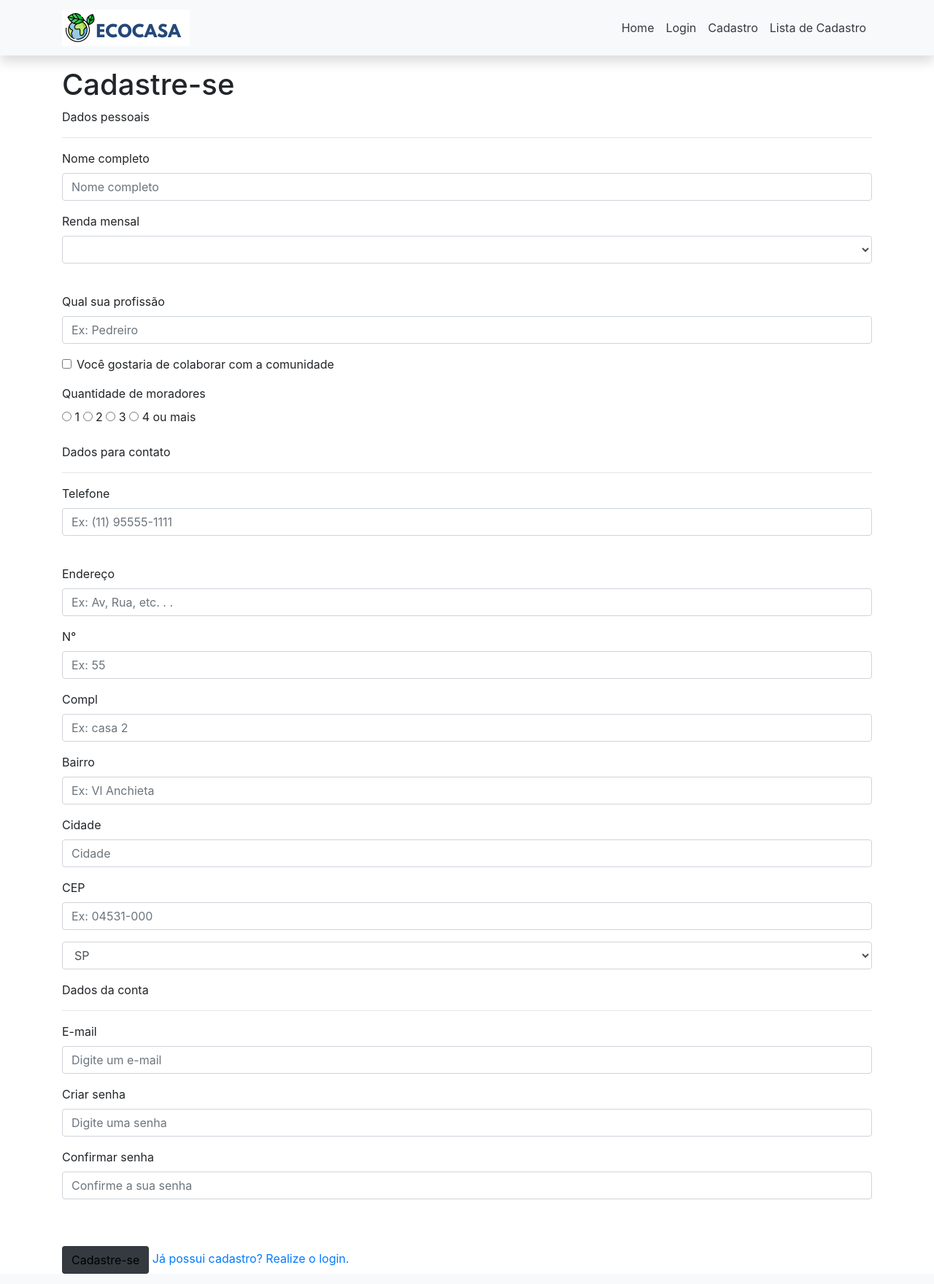
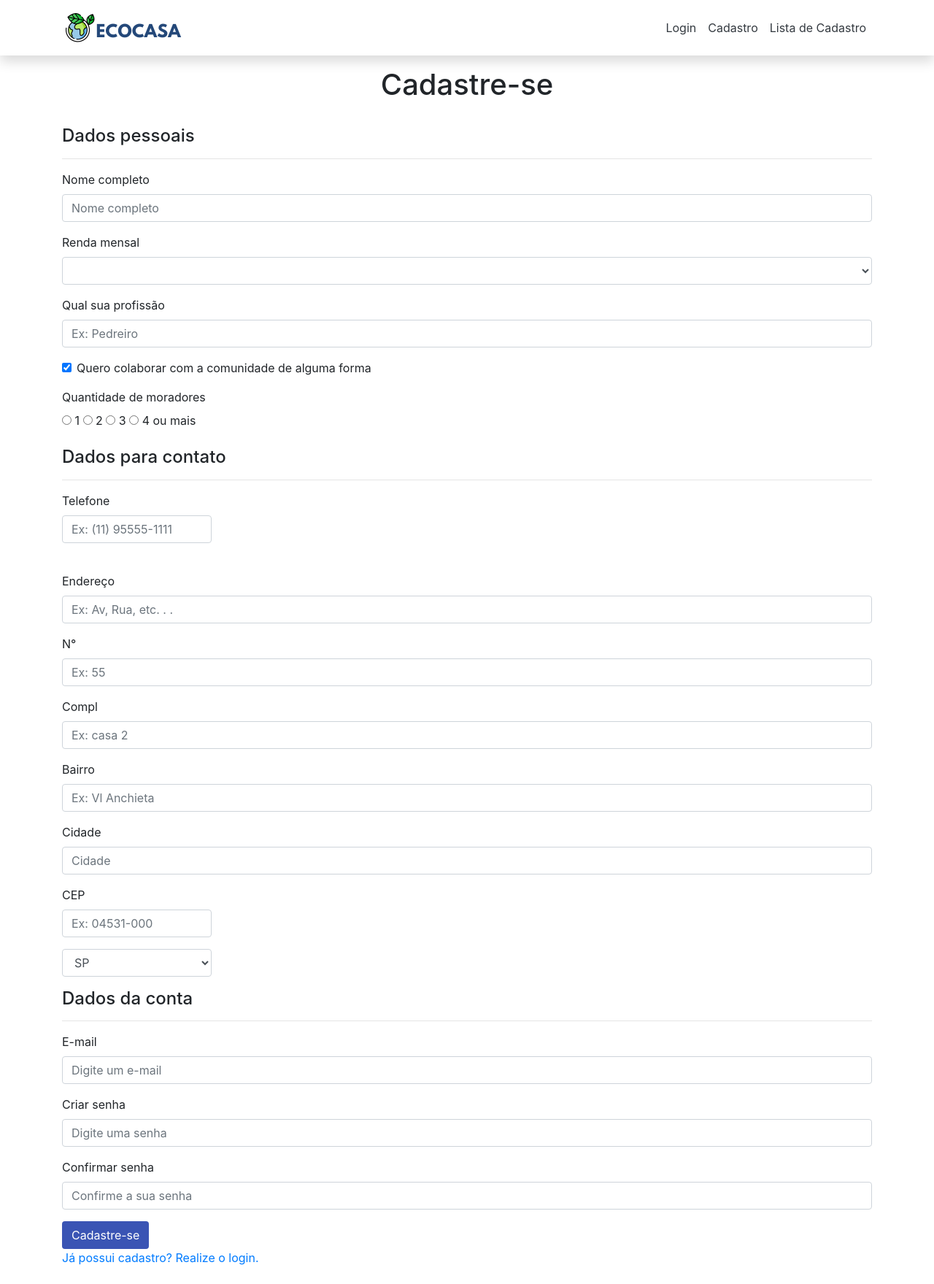
Before and after one commit to Squad9-RecodePro/ecoLarAnchieta, a PHP site: page /cadastro.html in a window 1280 px wide. Shown: the whole page at 73% size. Run offline with PHP 8.4, Linux system fonts and the light colour scheme.

Commit message:
alterações de estilo

```diff
--- a/cadastro.html
+++ b/cadastro.html
@@ -2,29 +2,34 @@
 <html lang="pt-br">
 
 <head>
-	<meta charset="UTF-8" />
-	<meta name="viewport" content="width=device-width, initial-scale=1.0" />
+	<meta charset="utf-8" />
+	<meta name="viewport" content="width=device-width, initial-scale=1" />
 	<title>EcoCasa - Cadastre-se</title>
 	<link rel="icon" href="./images/iconlogo.svg" /> <!-- Icone no Title -->
+
 	<link rel="stylesheet" href="./css/cadastro.css" />
+
+
 	<link rel="stylesheet" href="https://stackpath.bootstrapcdn.com/bootstrap/4.1.3/css/bootstrap.min.css"
 		integrity="sha384-MCw98/SFnGE8fJT3GXwEOngsV7Zt27NXFoaoApmYm81iuXoPkFOJwJ8ERdknLPMO" crossorigin="anonymous">
 </head>
 
 <body>
 	<!-- Menu de navegação -->
-	<nav class="navbar navbar-expand-lg navbar-dark bg-light shadow fixed-top">
+	<nav class="navbar navbar-expand-lg navbar-dark bg-white shadow fixed-top">
 		<div class="container">
-			<a class="navbar-brand" href="#"><img src="./images/logopage.png" width="50%"></a>
+
+			<a class="navbar-brand" href="index.html">
+				<img src="./images/logopage.png" width="50%" title="Logo Eco Casa">
+			</a>
+
 			<button class="navbar-toggler bg-info" type="button" data-toggle="collapse" data-target="#navbarResponsive"
 				aria-controls="navbarResponsive" aria-expanded="false" aria-label="Toggle navigation">
 				<span class="navbar-toggler-icon"></span>
 			</button>
+
 			<div class="collapse navbar-collapse" id="navbarResponsive">
 				<ul class="navbar-nav ml-auto">
-					<li class="nav-item">
-						<a class="nav-link text-dark" href="./index.html">Home</a>
-					</li>
 					<li class="nav-item">
 						<a class="nav-link text-dark" href="./login.html">Login</a>
 					</li>
@@ -36,39 +41,49 @@
 					</li>
 				</ul>
 			</div>
+
 		</div>
 	</nav>
 
 	<div class="container formulario">
 
-		<h1>Cadastre-se</h1>
+		<h1>Cadastre-se</h1> <br />
 
 		<!--Aqui começa a parte do cadastro (lado esquerdo)-->
 		<form id="form-cadastro" onsubmit="return validateForm(event)" action="php/cadastro.php" method="post">
 
-			<p>Dados pessoais</p>
+			<h4>Dados pessoais</h4>
+
 			<hr />
+
 			<div class="form-group">
 				<label for="nome">Nome completo</label>
 				<input class="form-control" id="nome" type="text" name="nome" placeholder="Nome completo" required />
 			</div>
+
 			<div class="form-group">
+
 				<label>Renda mensal</label>
+
 				<select class="form-control">
 					<option value="salario"></option>
 					<option value="salario">Menos da metade de um salário minimo (R$522,50)</option>
 					<option value="salario">Até Um salário minimo (R$1045,00)</option>
 					<option value="salario">Até dois salários minimos (R$2090,00)</option>
 					<option value="salario">Não quero Informar</option>
-				</select> <br />
+				</select>
+
 			</div>
+
 			<div class="form-group">
 				<label for="profissao">Qual sua profissão</label>
 				<input type="text" class="form-control" placeholder="Ex: Pedreiro">
 			</div>
+
 			<div class="form-group form-check">
-				<input type="checkbox" class="form-check-input">
-				<label class="form-check-label" for="exampleCheck1">Você gostaria de colaborar com a comunidade</label>
+				<input type="checkbox" class="form-check-input" checked>
+				<label class="form-check-label" for="exampleCheck1"> Quero colaborar com a comunidade de alguma
+					forma</label>
 			</div>
 
 			<div class="form-group">
@@ -84,72 +99,89 @@
 				<label for="qtd-pessoas">4 ou mais</label>
 			</div>
 
-			<p>Dados para contato</p>
+			<h4>Dados para contato</h4>
+
 			<hr />
+
 			<div class="form-group ">
 				<label for="telefone">Telefone</label>
 				<input class="form-control" id="telefone" type="tel" name="telefone" placeholder="Ex: (11) 95555-1111"
 					required /> <br />
 			</div>
+
 			<div class="form-group">
 				<label for="endereco">Endereço</label>
 				<input class="form-control" id="endereco" type="text" name="endereco"
 					placeholder="Ex: Av, Rua, etc. . ." required />
 			</div>
+
 			<div class="form-group">
 				<label for="numero">N°</label>
 				<input class="form-control" id="numero-rua" type="text" name="numero-rua" placeholder="Ex: 55"
 					required />
 			</div>
+
 			<div class="form-group">
 				<label for="complemento">Compl</label>
 				<input class="form-control" id="complemento" type="text" name="complemento" placeholder="Ex: casa 2" />
 			</div>
+
 			<div class="form-group">
 				<label for="bairro">Bairro</label>
 				<input class="form-control" id="bairro" type="text" name="bairro" placeholder="Ex: Vl Anchieta"
 					required />
 			</div>
+
 			<div class="form-group">
 				<label for="cidade">Cidade</label>
 				<input class="form-control" id="cidade" type="text" name="cidade" placeholder="Cidade" required />
 			</div>
-			<div class="form-group">
+
+			<div class="form-group" id="cep">
 				<label for="cep">CEP</label>
-				<input class="form-control" id="cep" type="text" name="cep" placeholder="Ex: 04531-000" required />
+				<input class="form-control" type="text" name="cep" placeholder="Ex: 04531-000" required />
 			</div>
-			<div class="form-group">
+
+			<div class="form-group" id="estado">
 				<select class="form-control">
 					<option name="estado" value="estado">SP</option>
 				</select>
 			</div>
-			<p>Dados da conta</p>
+
+			<h4>Dados da conta</h4>
 			<hr />
+
 			<div class="form-group">
 				<label for="email">E-mail</label>
 				<input class="form-control" id="email" type="email" name="email" placeholder="Digite um e-mail"
 					required />
 			</div>
+
 			<div class="form-group">
 				<label for="senha">Criar senha</label>
 				<input class="form-control" id="senha" type="password" name="senha" placeholder="Digite uma senha"
 					required />
 			</div>
+
 			<div class="form-group">
 				<label for="conf-senha">Confirmar senha</label>
 				<input class="form-control" id="conf-senha" type="password" name="confirmar-senha"
 					placeholder="Confirme a sua senha" required />
 			</div>
-			<br /> <br />
 
-			<button class="btn bg-dark" type="submit">Cadastre-se</button>
+			<button id="botao" class="btn" type="submit">Cadastre-se </button> <br />
 
-			<a href="./login.html"> Já possui cadastro? Realize o login. </a>
+			<a href="./login.html"> Já possui cadastro? Realize o login. </a> <br /> <br />
 
 		</form>
 	</div>
 
-	<script type="text/javascript" src="./js/validacao_form.js"></script>
+
+
+
+
+
+	<script defer type="text/javascript" src="./js/validacao_form.js"></script>
 	<script defer src="https://code.jquery.com/jquery-3.3.1.slim.min.js"
 		integrity="sha384-q8i/X+965DzO0rT7abK41JStQIAqVgRVzpbzo5smXKp4YfRvH+8abtTE1Pi6jizo"
 		crossorigin="anonymous"></script>
--- a/css/cadastro.css
+++ b/css/cadastro.css
@@ -1,5 +1,18 @@
 .formulario{
     margin-top:92px !important;
+}
+
+.formulario h1 {
+    text-align: center;
+}
+
+#cep, #estado, #telefone {
+    width: 16vw;
+}
+
+#botao {
+    color: #ffffff;
+    background-color: #3A54B4;
 }
 
 
```
Also changed, not shown: index.html (+13 -6 lines), login.html (+14 -14 lines).
